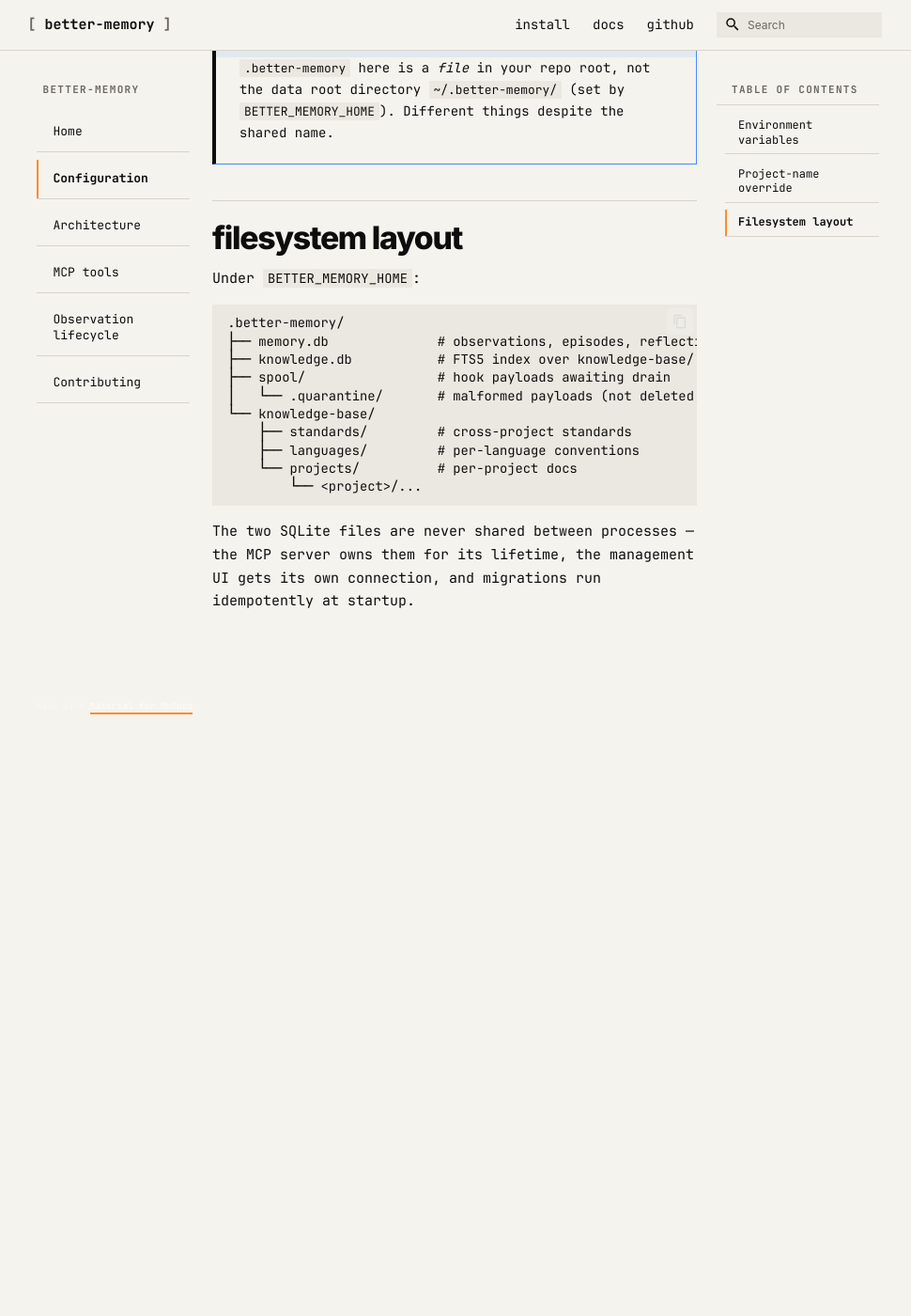
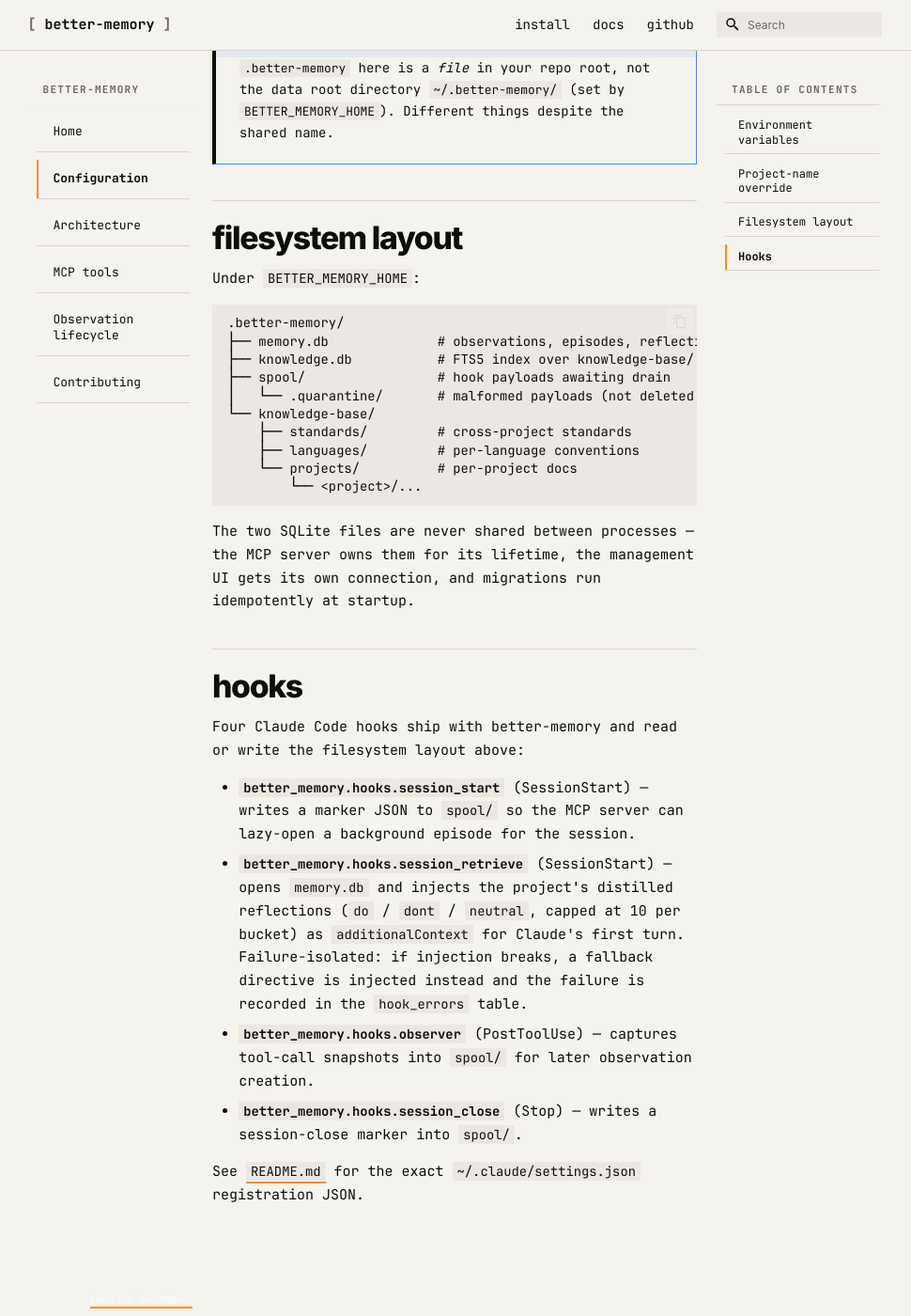
Before and after one commit to emp3thy/better-memory, an MkDocs documentation site: the page built from website/configuration.md, in a window 1280 px wide and 1400 px high, scrolled down 1520 px. Shown: the whole window at 94% size, without its empty margins (156-1126 px from the left). Built offline with MkDocs 1.6.1 and Material for MkDocs 9.7.7, drawn with Linux system fonts in a browser that asks for light colours; comment, search, counter and statistics services are not loaded; before the commit the page ends 2288 px from its top, so only the background shows below that.

Commit message:
docs(website): document SessionStart memory-injection hook

````diff
--- a/website/configuration.md
+++ b/website/configuration.md
@@ -44,3 +44,14 @@
 ```
 
 The two SQLite files are never shared between processes — the MCP server owns them for its lifetime, the management UI gets its own connection, and migrations run idempotently at startup.
+
+## Hooks
+
+Four Claude Code hooks ship with better-memory and read or write the filesystem layout above:
+
+- **`better_memory.hooks.session_start`** (SessionStart) — writes a marker JSON to `spool/` so the MCP server can lazy-open a background episode for the session.
+- **`better_memory.hooks.session_retrieve`** (SessionStart) — opens `memory.db` and injects the project's distilled reflections (`do` / `dont` / `neutral`, capped at 10 per bucket) as `additionalContext` for Claude's first turn. Failure-isolated: if injection breaks, a fallback directive is injected instead and the failure is recorded in the `hook_errors` table.
+- **`better_memory.hooks.observer`** (PostToolUse) — captures tool-call snapshots into `spool/` for later observation creation.
+- **`better_memory.hooks.session_close`** (Stop) — writes a session-close marker into `spool/`.
+
+See [`README.md`](https://github.com/emp3thy/better-memory/blob/main/README.md#manual-setup) for the exact `~/.claude/settings.json` registration JSON.
````
